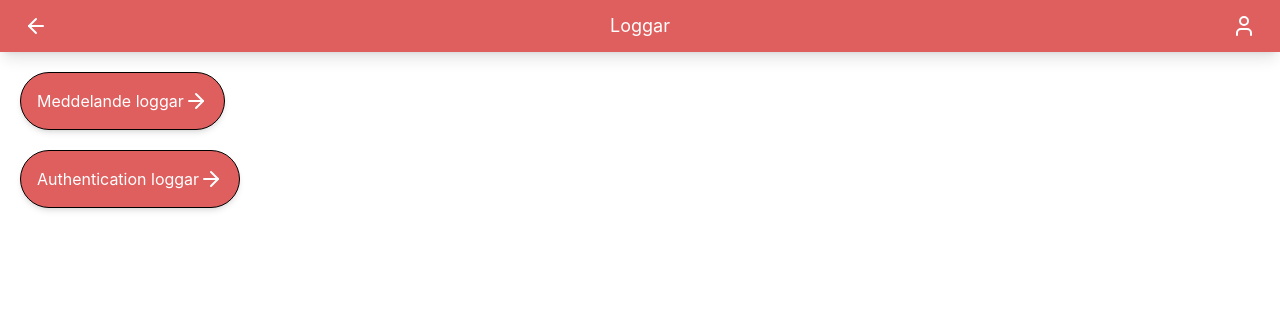
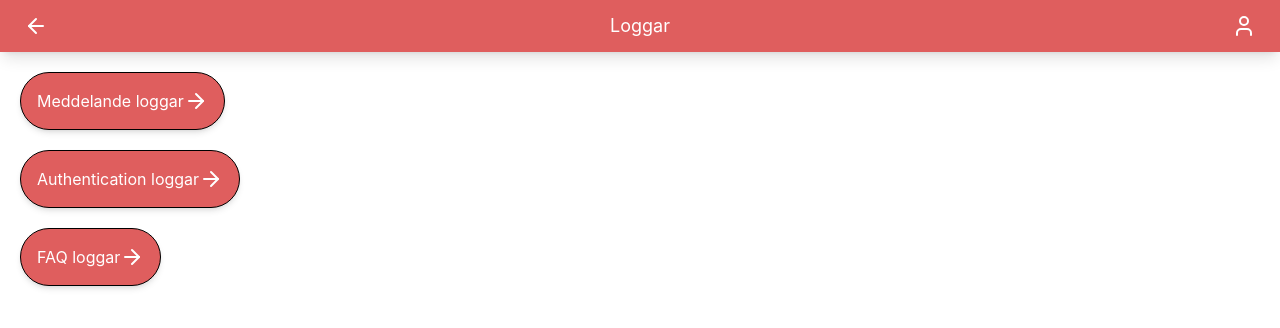
Before and after one commit to tovabry/Socappen-next.js, a Next.js app: page /logs in a window 1280 px wide. Shown: the top 328 px of the page. Built offline with nearby package versions, Linux system fonts and the light colour scheme; no server answers.

Commit message:
Added logs for FAQ same way as the other logs

```diff
--- a/app/logs/faqlogs/page.tsx
+++ b/app/logs/faqlogs/page.tsx
@@ -12,7 +12,7 @@ interface FaqLog {
 }
 
 export default async function FaqLogs() {
-	const res = await serverFetch("http://localhost:8080/api/admin/logs/faqs");
+	const res = await serverFetch("http://localhost:8080/api/admin/logs/faq");
 	const faqLogs: FaqLog[] = res.ok ? await res.json() : [];
 	const sortedLogs = sortLogsByCreatedAt(faqLogs);
 
--- a/app/logs/page.tsx
+++ b/app/logs/page.tsx
@@ -14,6 +14,7 @@ export default function HomePage() {
 					buttonText="Authentication loggar"
 					routeLink="/logs/authlogs"
 				/>
+				<LogsMenuButton buttonText="FAQ loggar" routeLink="/logs/faqlogs" />
 			</main>
 		</div>
 	);
```
